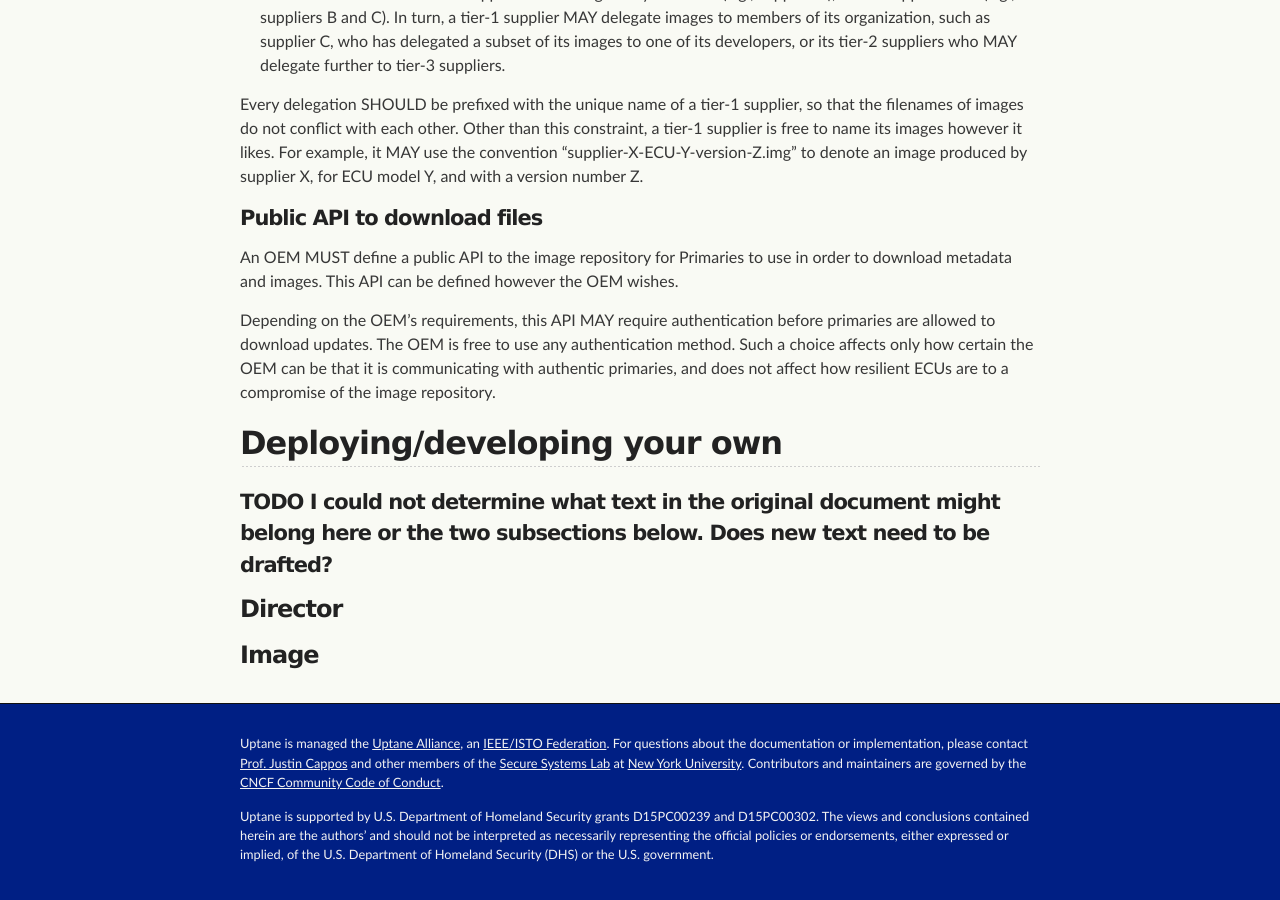
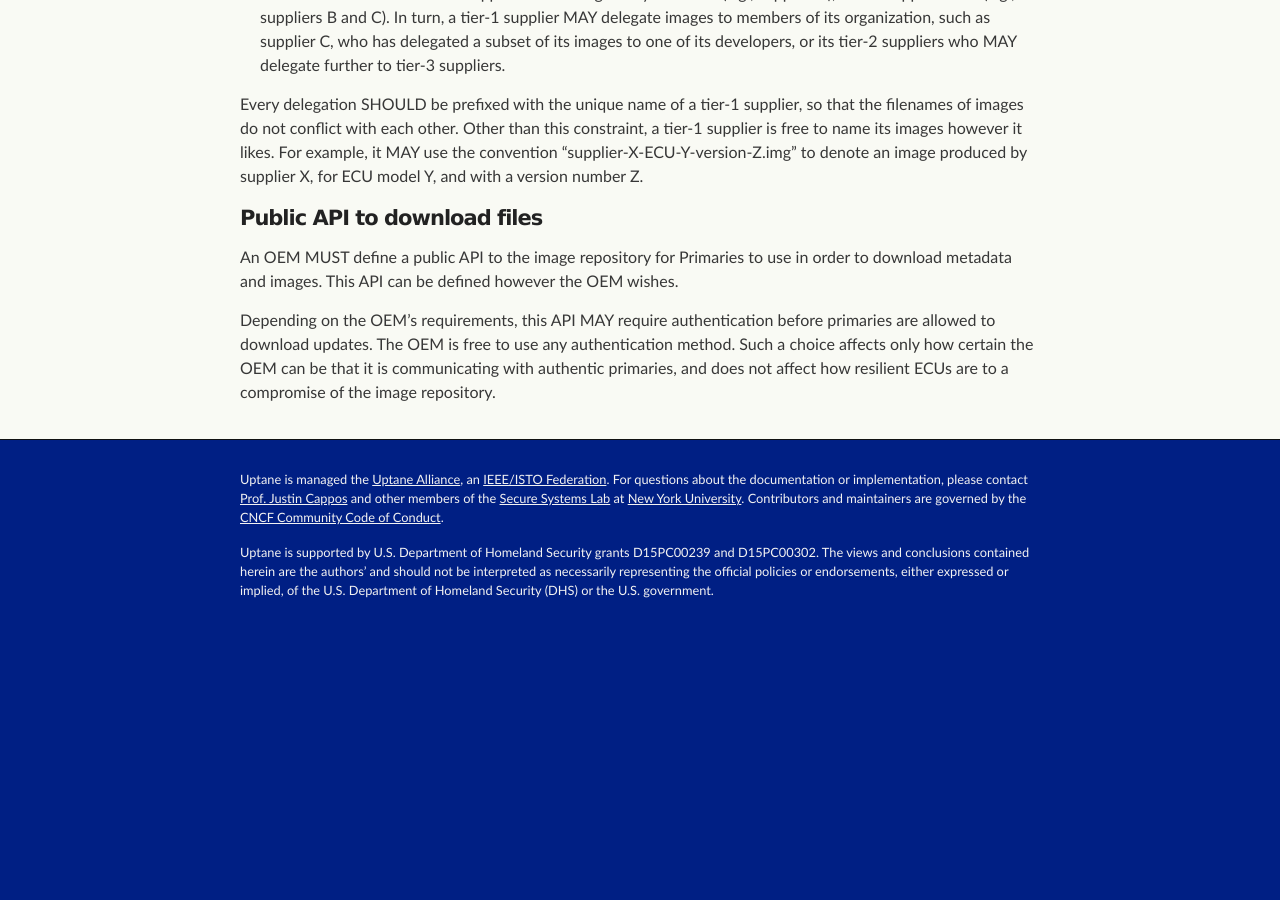
Before and after one commit to uptane/deployment-considerations, a Jekyll site: the page built from repositories.md, in a window 1280 px wide and 900 px high, scrolled down 8595 px. Built offline with Jekyll 4.4.1, drawn with Linux system fonts in a browser that asks for light colours; our own code applies the rules of GitHub Pages for plain Markdown files; after the commit the page ends 9230 px from its top, so only the background shows below that.

Commit message:
removed empty headers
Took out some headers without copy

```diff
--- a/repositories.md
+++ b/repositories.md
@@ -197,10 +197,3 @@ Every delegation SHOULD be prefixed with the unique name of a tier-1 supplier, s
 An OEM MUST define a public API to the image repository for  Primaries to use in order to download metadata and images. This API can be defined however the OEM wishes.
 
 Depending on the OEM's requirements, this API MAY require authentication before primaries are allowed to download updates. The OEM is free to use any authentication method. Such a choice affects only how certain the OEM can be that it is communicating with authentic primaries, and does not affect how resilient ECUs are to a compromise of the image repository.
-
-## Deploying/developing your own
-#### TODO I could not determine what text in the original document might belong here or the two subsections below. Does new text need to be drafted?
-
-### Director
-
-### Image
```
